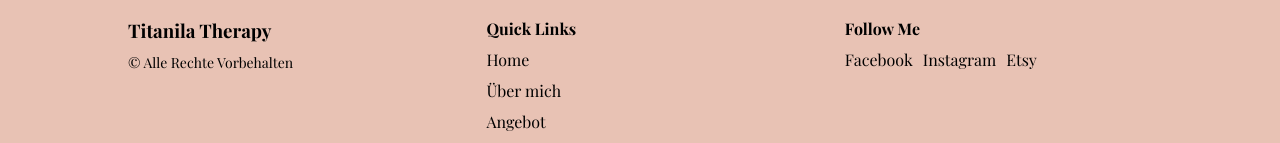
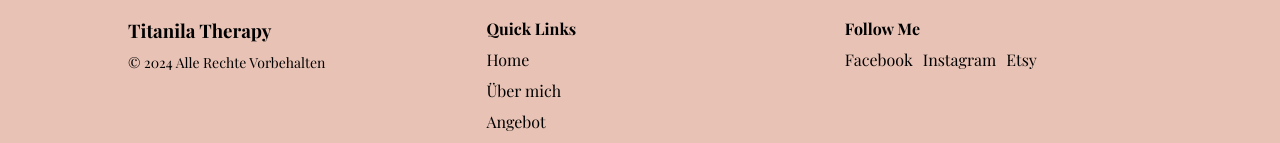
Before and after one commit to matepinter/TitanillaTherapy, a React (Vite) app: page / in a window 1280 px wide. Shown: the part 9152-9295 px from the top of the page. Built offline with nearby package versions, Linux system fonts and the light colour scheme; a web font is replaced by a local one.

Commit message:
added year

```diff
--- a/src/components/translations.js
+++ b/src/components/translations.js
@@ -254,7 +254,7 @@ export const translations = {
         contacts: "Kontakt",
         quick: 'Quick Links',
         follow: 'Follow Me',
-        copy: 'Alle Rechte Vorbehalten'
+        copy: '2024 Alle Rechte Vorbehalten'
       },
 
       main: {
```
